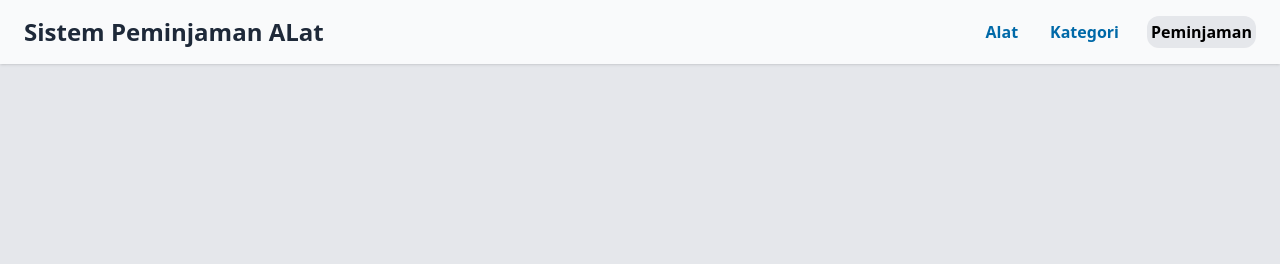
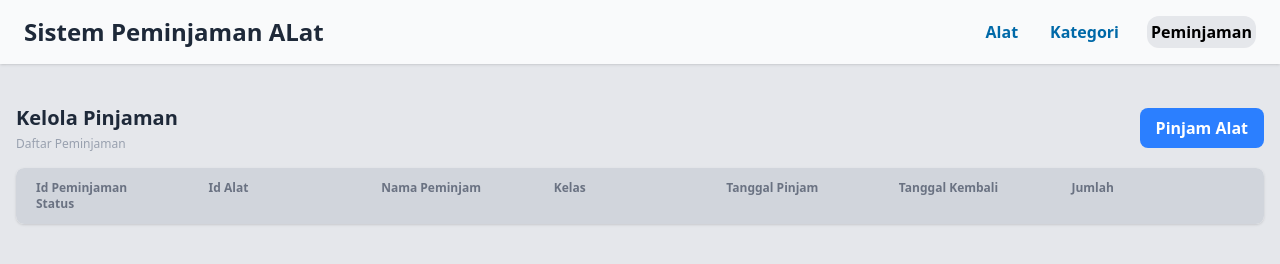
Before and after one commit to asheqoq/UKT_smt-1-XI, a plain HTML site: page frontend/peminjaman.html in a window 1280 px wide. Drawn offline with nearby package versions, Linux system fonts and the light colour scheme; files that its build step writes are made by us from their sources.

Commit message:
adding table for kategori and peminjaman

```diff
--- a/frontend/peminjaman.html
+++ b/frontend/peminjaman.html
@@ -22,5 +22,34 @@
     </nav>
     </div>
     </header>
+
+        <section id="produk" class="mb-8 px-4">
+    <div class="mb-4 flex items-center justify-between mt-10">
+      <div>
+        <h2 class="text-xl font-bold">Kelola Pinjaman</h2>
+        <p class="mt-1 text-xs text-gray-400">
+          Daftar Peminjaman
+        </p>
+      </div>
+      <button type="button"
+        class="rounded-lg bg-blue-500 px-4 py-2 font-bold text-6 text-white transition duration-300 hover:bg-blue-600">
+        Pinjam Alat
+      </button>
+    </div>
+
+    <div class="mb-6 overflow-hidden rounded-lg bg-white shadow-sm">
+      <div class="hidden bg-gray-300 px-5 py-3 text-xs font-bold text-gray-500 md:grid md:grid-cols-7">
+        <div>Id Peminjaman</div>
+        <div>Id Alat</div>
+        <div>Nama Peminjam</div>
+        <div>Kelas</div>
+        <div>Tanggal Pinjam</div>
+        <div>Tanggal Kembali</div>
+        <div>Jumlah</div>
+        <div>Status</div>
+      </div>
+    </div>
+  </section>
+
 </body>
 </html>
```
Also changed, not shown: frontend/alat.html (+1 -2 lines), frontend/kategori_alat.html (+25 -0 lines).
